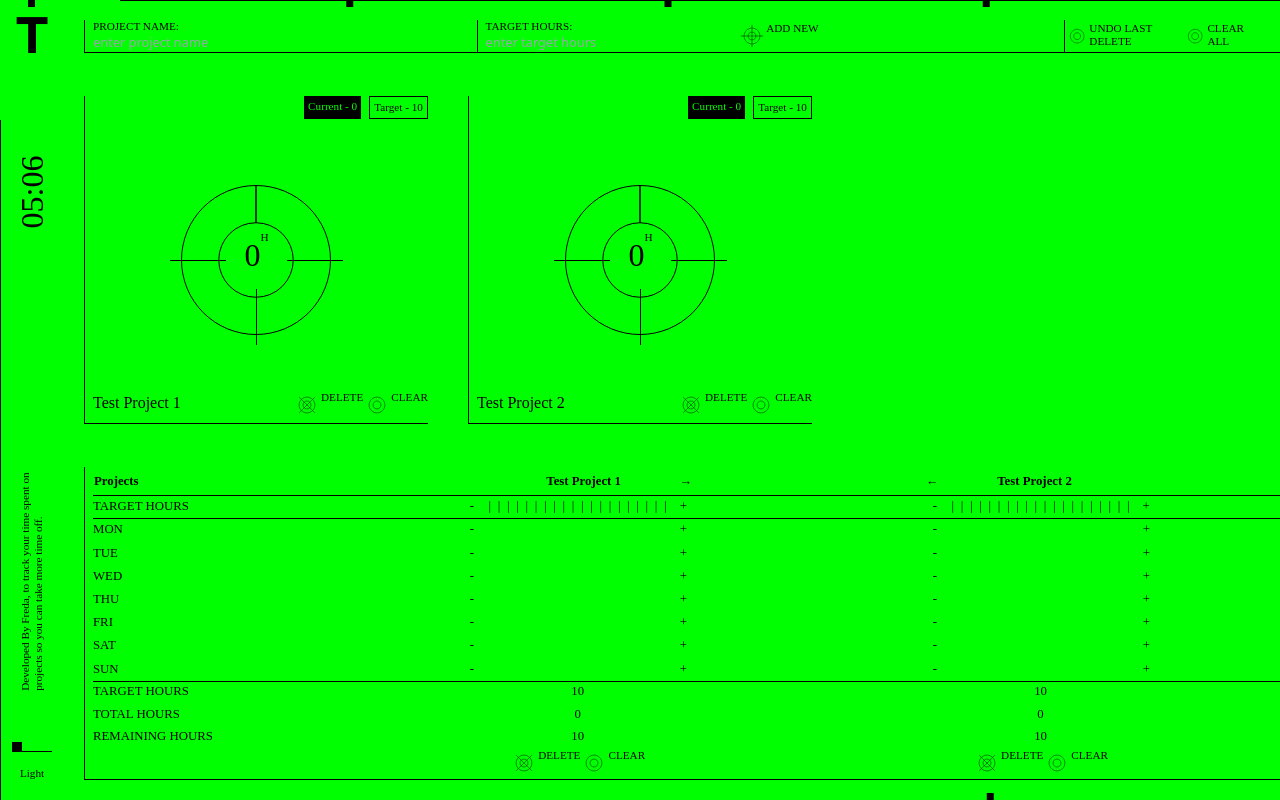
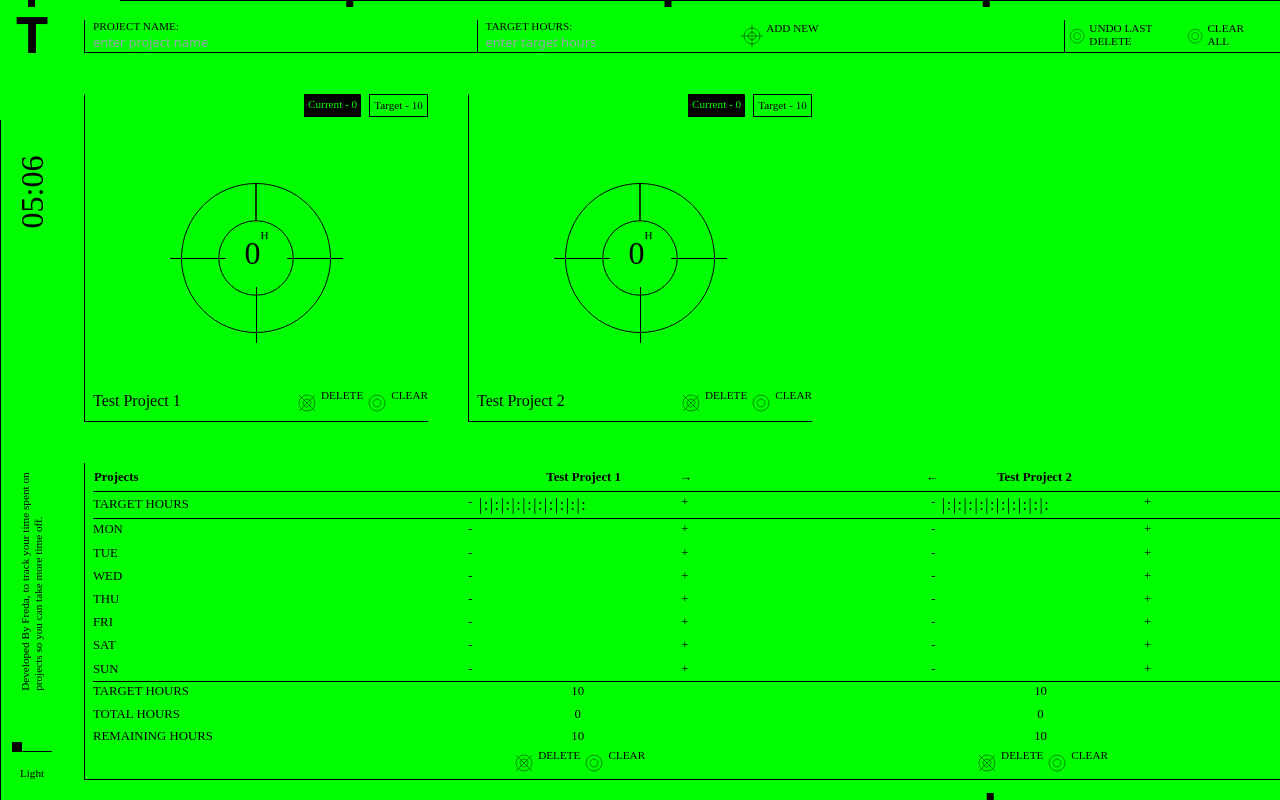
Before and after one commit to fredachang/time-tracker-app, a React (Vite) app: page / in a window 1280 px wide. Built offline with nearby package versions, Linux system fonts and the light colour scheme; a web font is replaced by a local one.

Commit message:
fixed time marks

```diff
--- a/src/components/HourInputField.tsx
+++ b/src/components/HourInputField.tsx
@@ -31,7 +31,7 @@ export const HourInput = (props: Props) => {
     for (let i = 0; i < numDividers; i++) {
       const divider = i % 2 === 0 ? "|" : ":"; // Alternate between "|" and ":"
       dividers.push(
-        <div className="text-base" key={i}>
+        <div key={i} className="time-marks">
           {divider}
         </div>
       );
@@ -56,7 +56,11 @@ export const HourInput = (props: Props) => {
           >
             -
           </button>
-          {renderDividers(project.time[0][dayKey])}
+
+          <div className="w-full flex justify-start">
+            {renderDividers(project.time[0][dayKey])}
+          </div>
+
           <button
             className="flex justify-center items-center w-5 h-5 bg-transparent border-0 outline-0 text-base"
             onClick={() => {
--- a/src/components/Table.tsx
+++ b/src/components/Table.tsx
@@ -47,9 +47,10 @@ export function Table(props: Props) {
     const dividers = [];
 
     for (let i = 0; i < numDividers; i++) {
+      const divider = i % 2 === 0 ? "|" : ":"; // Alternate between "|" and ":"
       dividers.push(
-        <div className="text-base" key={i}>
-          |
+        <div key={i} className="time-marks">
+          {divider}
         </div>
       );
     }
@@ -125,18 +126,10 @@ export function Table(props: Props) {
                       -
                     </button>
 
-                    {renderDividers(project.targetHours)}
+                    <div className="w-full flex justify-start">
+                      {renderDividers(project.targetHours)}
+                    </div>
 
-                    {/* <input
-                    type="number"
-                    value={project.targetHours}
-                    onChange={(e) => {
-                      updateTargetHours(
-                        project.id,
-                        parseInt(e.target.value, 10)
-                      );
-                    }}
-                  /> */}
                     <button
                       className={indexButtonStyle}
                       onClick={() => {
--- a/src/index.css
+++ b/src/index.css
@@ -70,6 +70,12 @@ p {
   font-family: "Pitch-Sans-Light";
   font-size: 0.7rem;
   line-height: 0.8rem;
+}
+
+.time-marks {
+  font-family: "Pitch-Sans-Light";
+  font-size: 1rem;
+  margin-right: 0.1rem;
 }
 
 .canvas {
```
